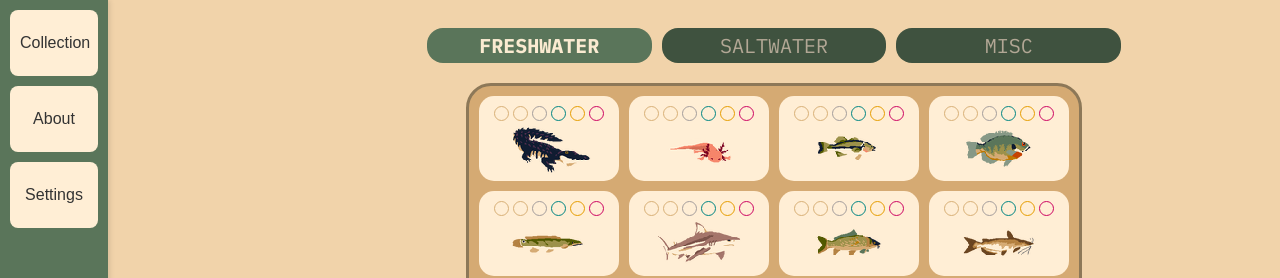
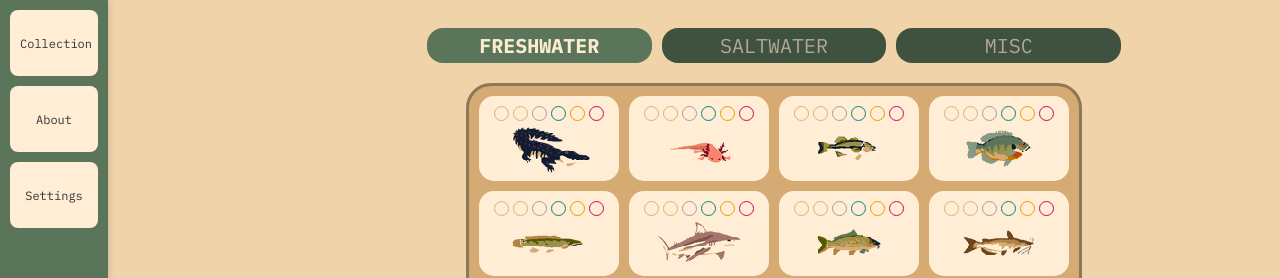
Before and after one commit to puksh/webfishingCollection, a Vue app: page / in a window 1280 px wide. Shown: the top 278 px of the page. Built offline with nearby package versions, Linux system fonts and the light colour scheme.

Commit message:
style: Changed font to IBM Plex Mono (again)

```diff
--- a/src/App.vue
+++ b/src/App.vue
@@ -36,9 +36,9 @@ export default {
 };
 </script>
 
-<style scoped>
+<style>
 * {
-  font-family: Avenir, Helvetica, Arial, sans-serif;
+  font-family: "IBMPlexMono", monospace;
   -webkit-font-smoothing: antialiased;
   -moz-osx-font-smoothing: grayscale;
   image-rendering: pixelated;
--- a/src/components/Sidebar.vue
+++ b/src/components/Sidebar.vue
@@ -43,7 +43,7 @@ export default {
   color: #333;
   height: 66px;
   padding: 10px;
-  font-size: 16px;
+  font-size: 12px;
   border-radius: 8px;
   cursor: pointer;
 }
```
